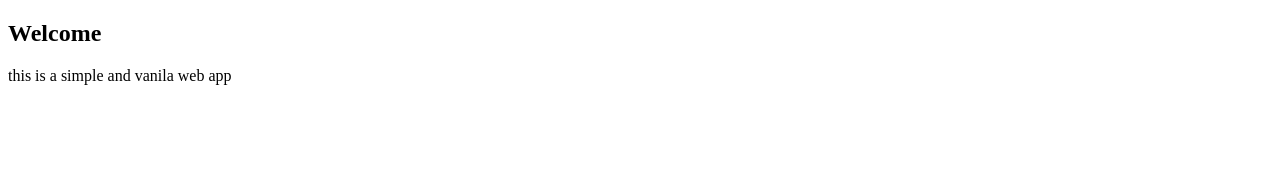
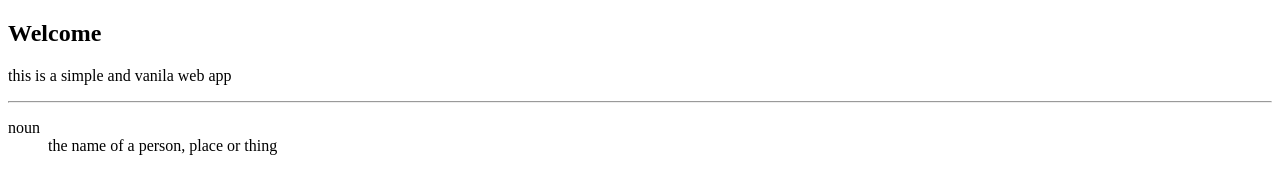
Before and after one commit to NaraVictor/vanillaweb, a plain HTML site: page index.html in a window 1280 px wide. Drawn offline with Linux system fonts and the light colour scheme.

```diff
--- a/index.html
+++ b/index.html
@@ -8,5 +8,11 @@
 	<body>
 		<h2>Welcome</h2>
 		<p>this is a simple and vanila web app</p>
+		<hr />
+
+		<dl>
+			<dt>noun</dt>
+			<dd>the name of a person, place or thing</dd>
+		</dl>
 	</body>
 </html>
```
Also changed, not shown: 1 other file.
